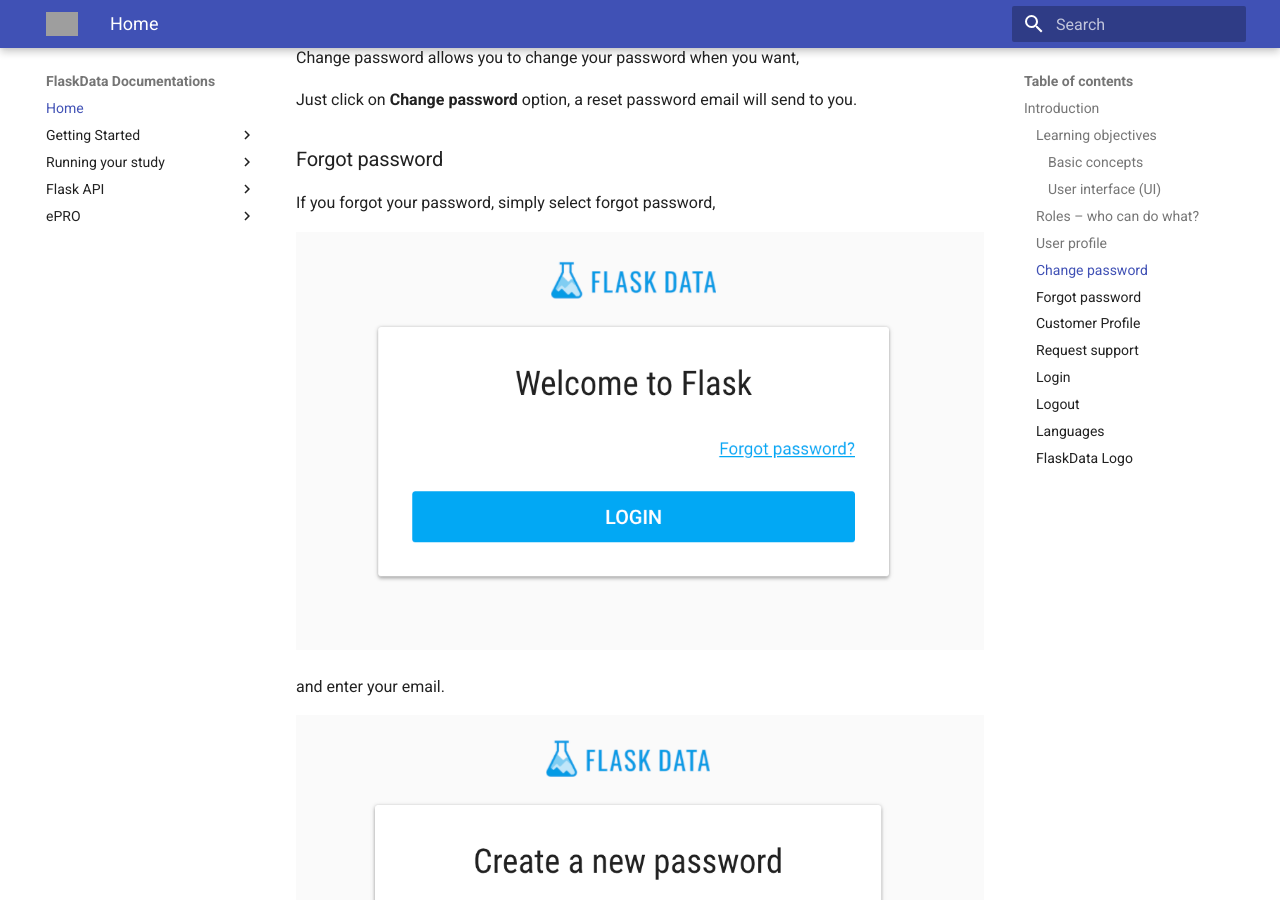
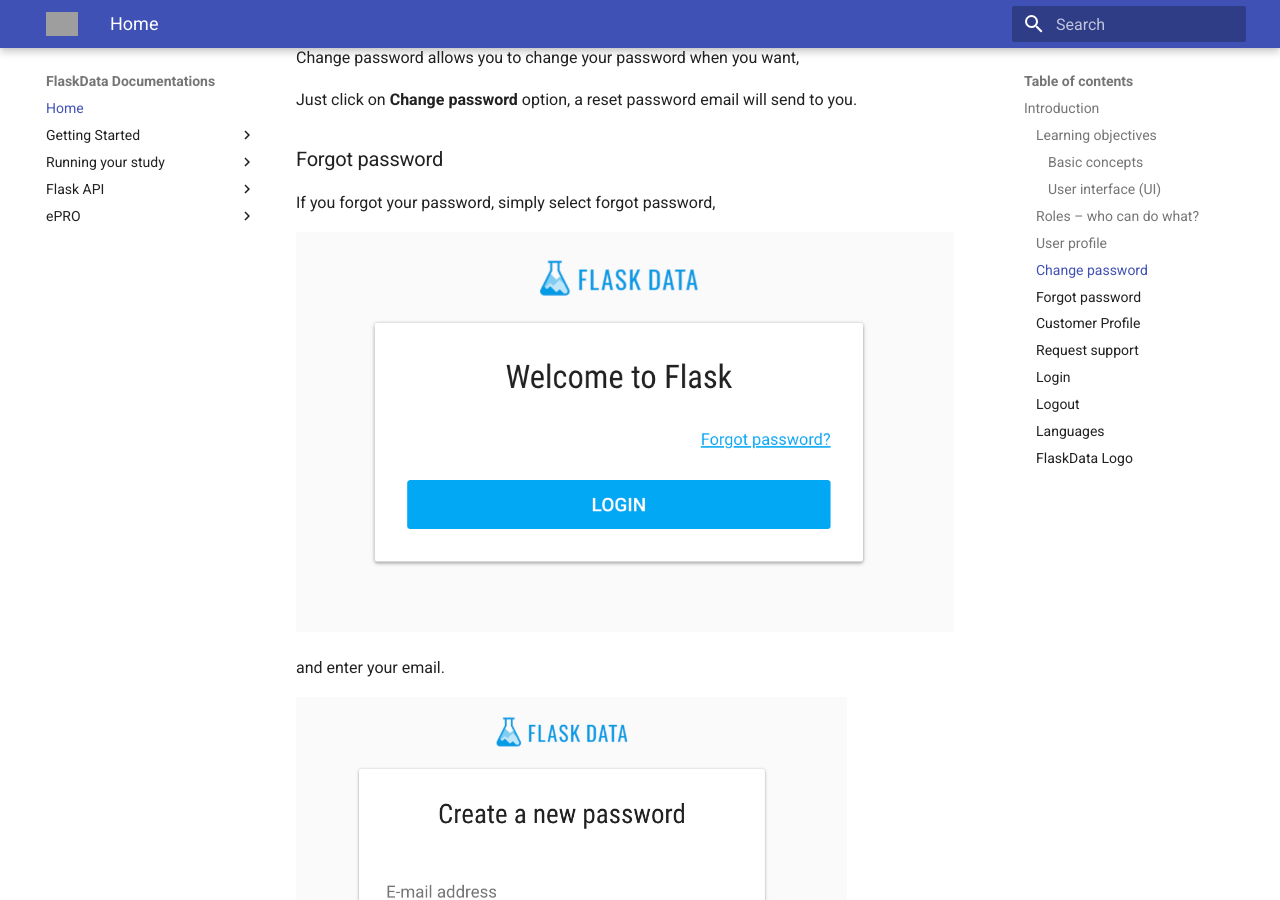
Before and after one commit to onlyjazz/flask-docs, an MkDocs documentation site: the page built from docs/index.md, in a window 1280 px wide and 900 px high, scrolled down 2612 px. Built offline with MkDocs 1.6.1 and Material for MkDocs 9.7.7, drawn with Linux system fonts in a browser that asks for light colours; grey boxes are pictures that could not be loaded.

Commit message:
forgot passwork Img

```diff
--- a/docs/index.md
+++ b/docs/index.md
@@ -70,19 +70,19 @@
 ###Forgot password
 If you forgot your password, simply select forgot password,
 
-![Screenshot](img/forgotPass/forgotPassword.png)
+![Screenshot](img/forgotPass/forgotPassword.png){: style="height:400px;width:600"}
 
 and enter your email.
 
-![Screenshot](img/forgotPass/newPasswordEmail.png)
+![Screenshot](img/forgotPass/newPasswordEmail.png){: style="height:400px;width:600"}
 
 You will receive this confirmation message, prompting you to check your email.
 
-![Screenshot](img/forgotPass/email.png)
+![Screenshot](img/forgotPass/email.png){: style="height:300px;width:500"}
 
 Using the link provided in the email, enter your new password and login!
 
-![Screenshot](img/forgotPass/createNew.png)
+![Screenshot](img/forgotPass/createNew.png){: style="height:400px;width:600"}
 
 
 ###Customer Profile
```
